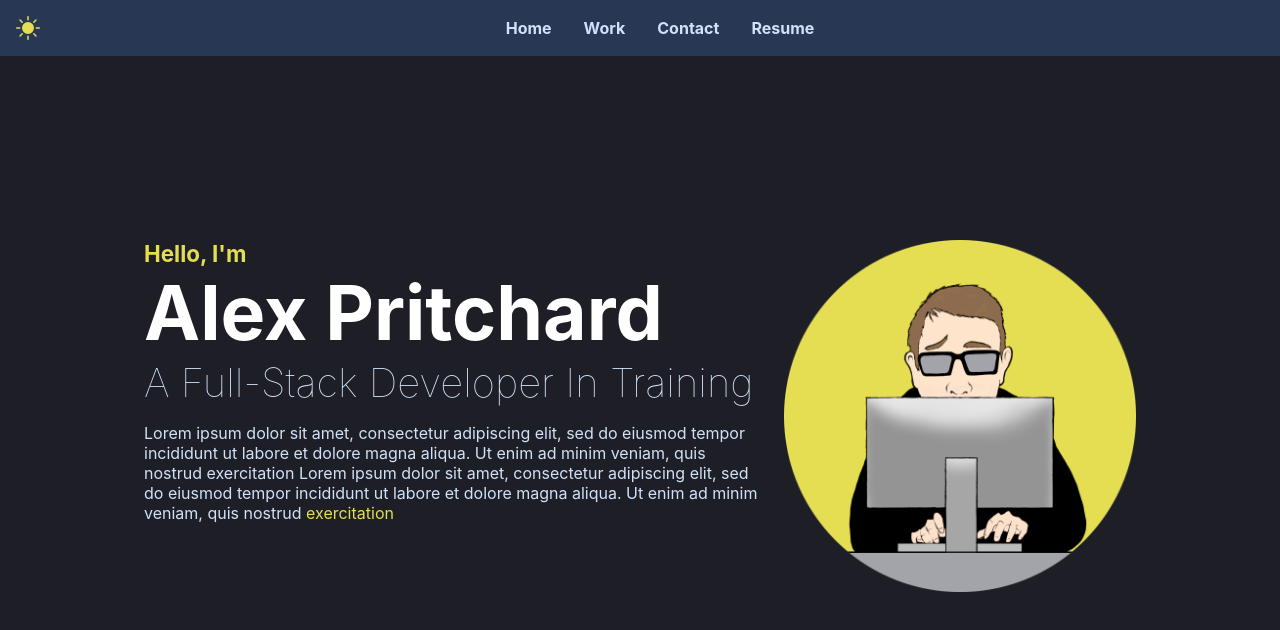
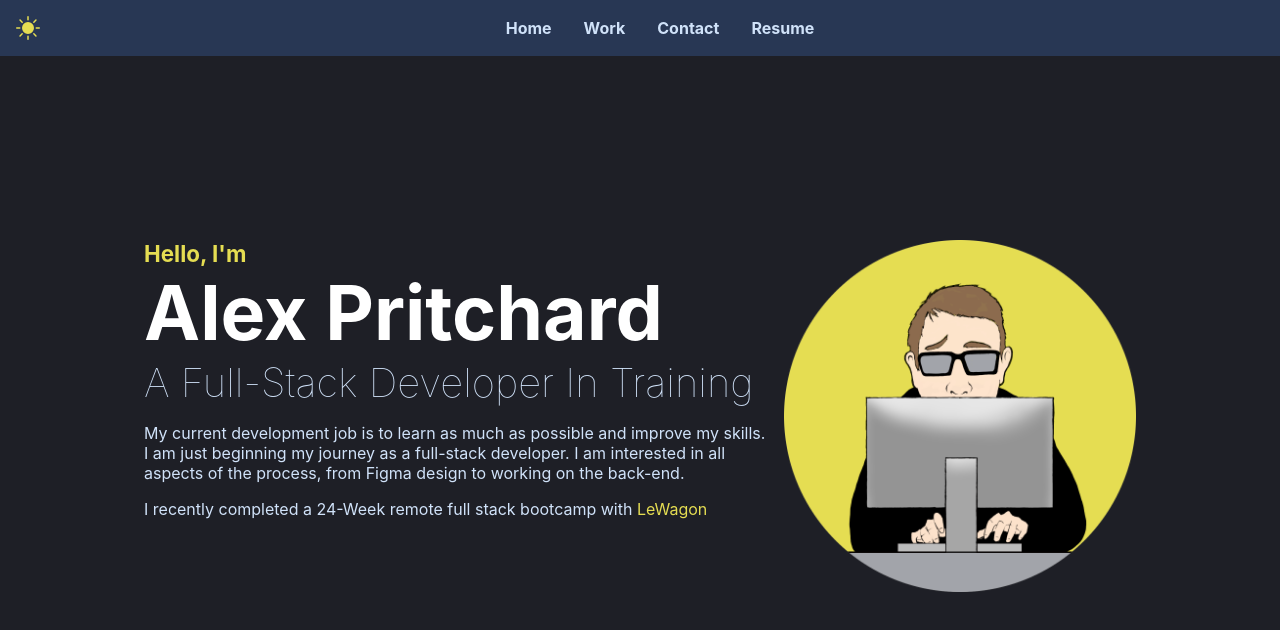
Before and after one commit to alexbeet81/portfolio, a React (Create React App) app: page / in a window 1280 px wide. Shown: the top 630 px of the page. Built offline with nearby package versions, Linux system fonts and the light colour scheme.

Commit message:
updated all copy

```diff
--- a/src/Components/About.js
+++ b/src/Components/About.js
@@ -1,6 +1,6 @@
 import React, { useContext } from "react";
 
-import profilePhoto from '../images/profile-photo.png';
+import profilePhoto from "../images/profile-photo.png";
 import DarkLightContext from "../store/dark-light-context";
 import classes from "./About.module.css";
 
@@ -16,17 +16,32 @@ const About = () => {
   return (
     <section className={`${classes.aboutSection} ${aboutSectionClasses}`}>
       <div id="work" className={classes.image}>
-        <img src={profilePhoto} alt="profile photo"/>
+        <img src={profilePhoto} alt="profile photo" />
       </div>
       <div>
         <h1>About Me</h1>
         <p>
-          Lorem ipsum dolor sit amet, consectetur adipiscing elit, sed do
-          eiusmod tempor incididunt ut labore et dolore magna aliqua. Ut enim ad
-          minim veniam, quis nostrud exercitation Lorem ipsum dolor sit amet,
-          consectetur adipiscing elit, sed do eiusmod tempor incididunt ut
-          labore et dolore magna aliqua. Ut enim ad minim veniam, quis nostrud
-          exercitation
+          I printed my first “hello, world” over two years ago and have been
+          busy learning ever since.
+        </p>
+        <p>
+          Since completing a full-stack Bootcamp in July of last year, I have
+          been trying to cram as much information in my head as I can. Mainly
+          Udemy courses with a focus on React and Node.js. I am now trying to
+          put all this new information to good use. This portfolio is a product
+          of that; I built it with React and am hosting it on firebase.
+        </p>
+        <p>
+          I was also honored to be a teaching assistant for LeWagon Shanghai.
+        </p>
+        <p>
+          I am based in Beijing but will move home to the UK this July, where I
+          shall be eagerly looking for opportunities. Please,{" "}
+          <a href="mailto:alexbeet1234@gmail.com" target="_blank">
+            {" "}
+            get in touch
+          </a>{" "}
+          if you would like to chat.
         </p>
       </div>
     </section>
--- a/src/Components/About.module.css
+++ b/src/Components/About.module.css
@@ -1,5 +1,5 @@
 .aboutSection {
-  margin: 0 auto;
+  margin: 15rem auto 5rem auto;
   max-width: 62.5rem;
   display: grid;
   grid-gap: 1rem;
@@ -14,6 +14,10 @@
 .aboutSection h1 {
   font-size: 2rem;
   margin-top: 0;
+}
+
+.aboutSection a {
+  text-decoration: none;
 }
 
 .aboutSectionDarkMode h1 {
@@ -32,6 +36,14 @@
   color: var(--light-text-two);
 }
 
+.aboutSectionDarkMode a {
+  color: var(--dark-highlight);
+}
+
+.aboutSectionLightMode a {
+  color: var(--light-highlight);
+}
+
 @media (max-width: 1080px) {
   .aboutSection {
     display: flex;
--- a/src/Components/Contact.js
+++ b/src/Components/Contact.js
@@ -21,12 +21,11 @@ const Contact = () => {
     >
       <h1>Get In Contact</h1>
       <p>
-        Lorem ipsum dolor sit amet, consectetur adipiscing elit, sed do eiusmod
-        tempor incididunt ut labore et dolore magna aliqua. Ut enim ad minim
-        veniam, quis nostrud exercitation Lorem ipsum dolor sit amet,
-        consectetur adipiscing elit, sed do eiusmod tempor incididunt ut labore
-        et dolore magna aliqua. Ut enim ad minim veniam, quis nostrud
-        exercitation
+        I am currently on the lookout for new opportunities. I am interested in
+        both freelance and full-time positions. If you are looking to add
+        someone to your team, someone to help build your next web app, or if you
+        are just interested in working on a hobby project with me, please
+        get in touch.
       </p>
       <a href="mailto:alexbeet1234@gmail.com">
         <button type="button" className={`${classes.button} ${buttonClasses}`}>
--- a/src/Components/Hero.js
+++ b/src/Components/Hero.js
@@ -1,30 +1,40 @@
 import { useContext } from "react";
 
 import classes from "./Hero.module.css";
-import heroDark from '../images/hero-dark.png';
-import heroLight from '../images/hero-light.png';
+import heroDark from "../images/hero-dark.png";
+import heroLight from "../images/hero-light.png";
 import DarkLightContext from "../store/dark-light-context";
 
 const Hero = () => {
-  const darkLightCtx = useContext(DarkLightContext)
+  const darkLightCtx = useContext(DarkLightContext);
   const isDarkMode = darkLightCtx.isDarkMode;
 
   const heroImg = isDarkMode ? heroDark : heroLight;
-  const heroSectionClasses = isDarkMode ? classes.heroSectionDarkMode : classes.heroSectionLightMode;
+  const heroSectionClasses = isDarkMode
+    ? classes.heroSectionDarkMode
+    : classes.heroSectionLightMode;
 
   return (
-    <section id="home" className={`${classes.heroSection} ${heroSectionClasses}`}>
+    <section
+      id="home"
+      className={`${classes.heroSection} ${heroSectionClasses}`}
+    >
       <div>
         <h1>Hello, I'm</h1>
         <h2>Alex Pritchard</h2>
         <h3>A Full-Stack Developer In Training</h3>
         <p>
-          Lorem ipsum dolor sit amet, consectetur adipiscing elit, sed do
-          eiusmod tempor incididunt ut labore et dolore magna aliqua. Ut enim ad
-          minim veniam, quis nostrud exercitation Lorem ipsum dolor sit amet,
-          consectetur adipiscing elit, sed do eiusmod tempor incididunt ut
-          labore et dolore magna aliqua. Ut enim ad minim veniam, quis nostrud
-          <a href="#"> exercitation</a>
+          My current development job is to learn as much as possible and improve
+          my skills. I am just beginning my journey as a full-stack developer. I
+          am interested in all aspects of the process, from Figma design to
+          working on the back-end.
+        </p>
+        <p>
+          I recently completed a 24-Week remote full stack bootcamp with{" "}
+          <a href="https://www.lewagon.com" target="_blank">
+            {" "}
+            LeWagon
+          </a>
         </p>
       </div>
       <div className={classes.image}>
```
